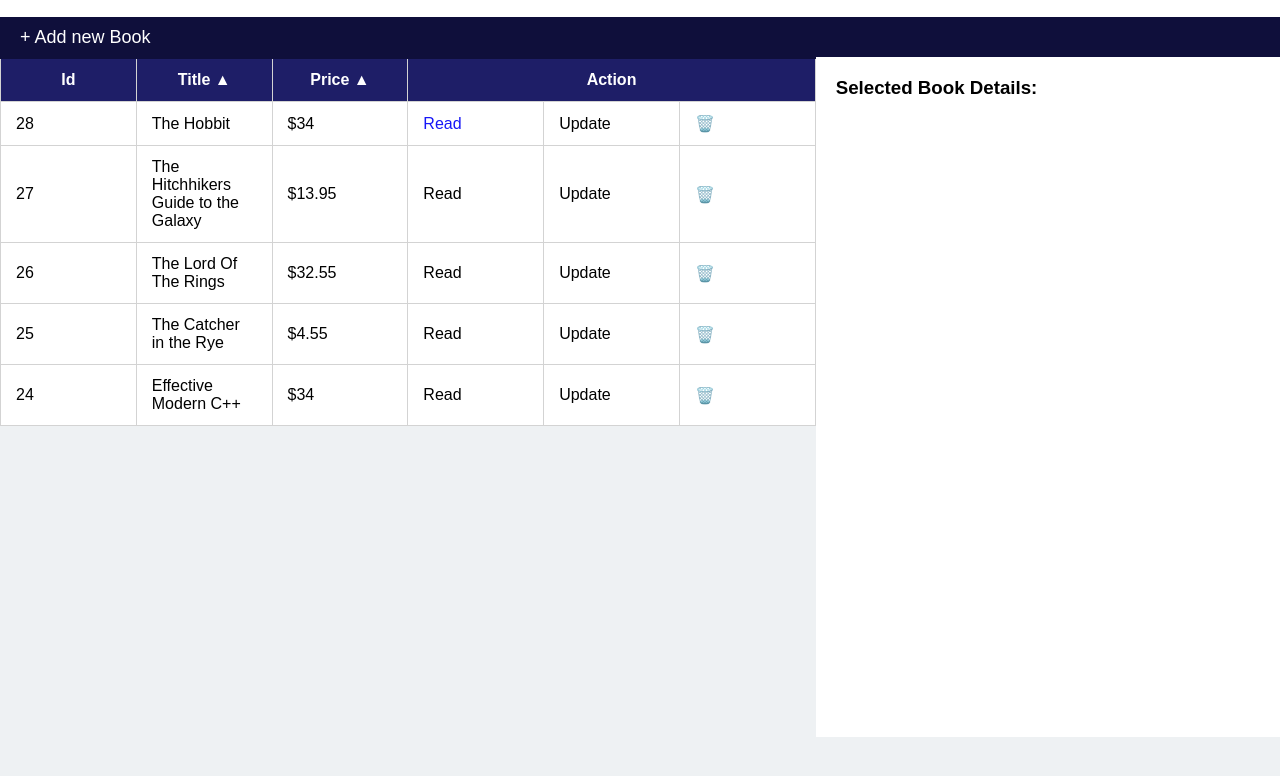
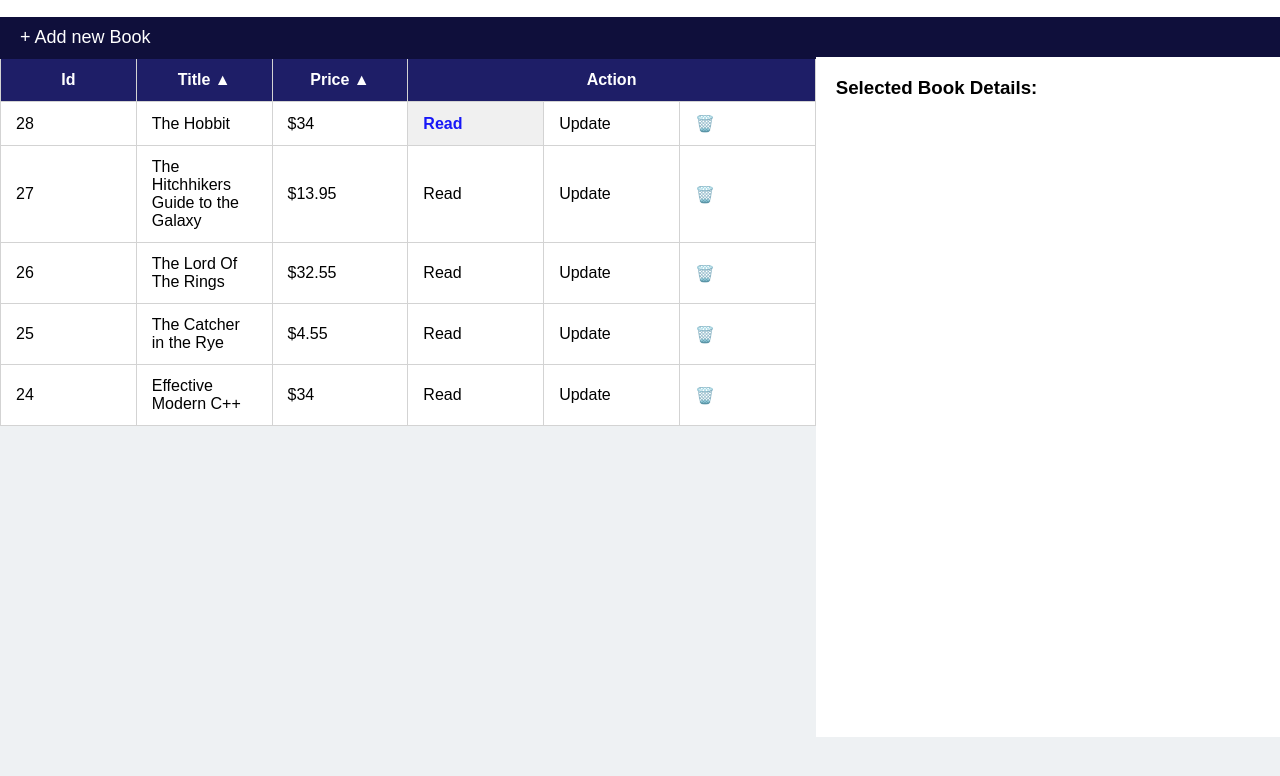
Before and after one commit to benjamin-dreje/Book-Management-System, a plain HTML site: page index.html in a window 1280 px wide. In both pictures the pointer is over the element 475 px from the left and 163 px from the top of the page. Shown: the part 40-816 px from the top of the page. Drawn offline with Linux system fonts and the light colour scheme.

Commit message:
adding new property to read and delete on hover

```diff
--- a/index.css
+++ b/index.css
@@ -62,6 +62,8 @@ th {
 .read-btn:hover,
 .action-link:hover {
   color: #1717f7;
+  font-weight: 600;
+  background-color: #e2e2e280;
 }
 .delete-icon:hover {
   background-color: rgb(219, 66, 66);
```
